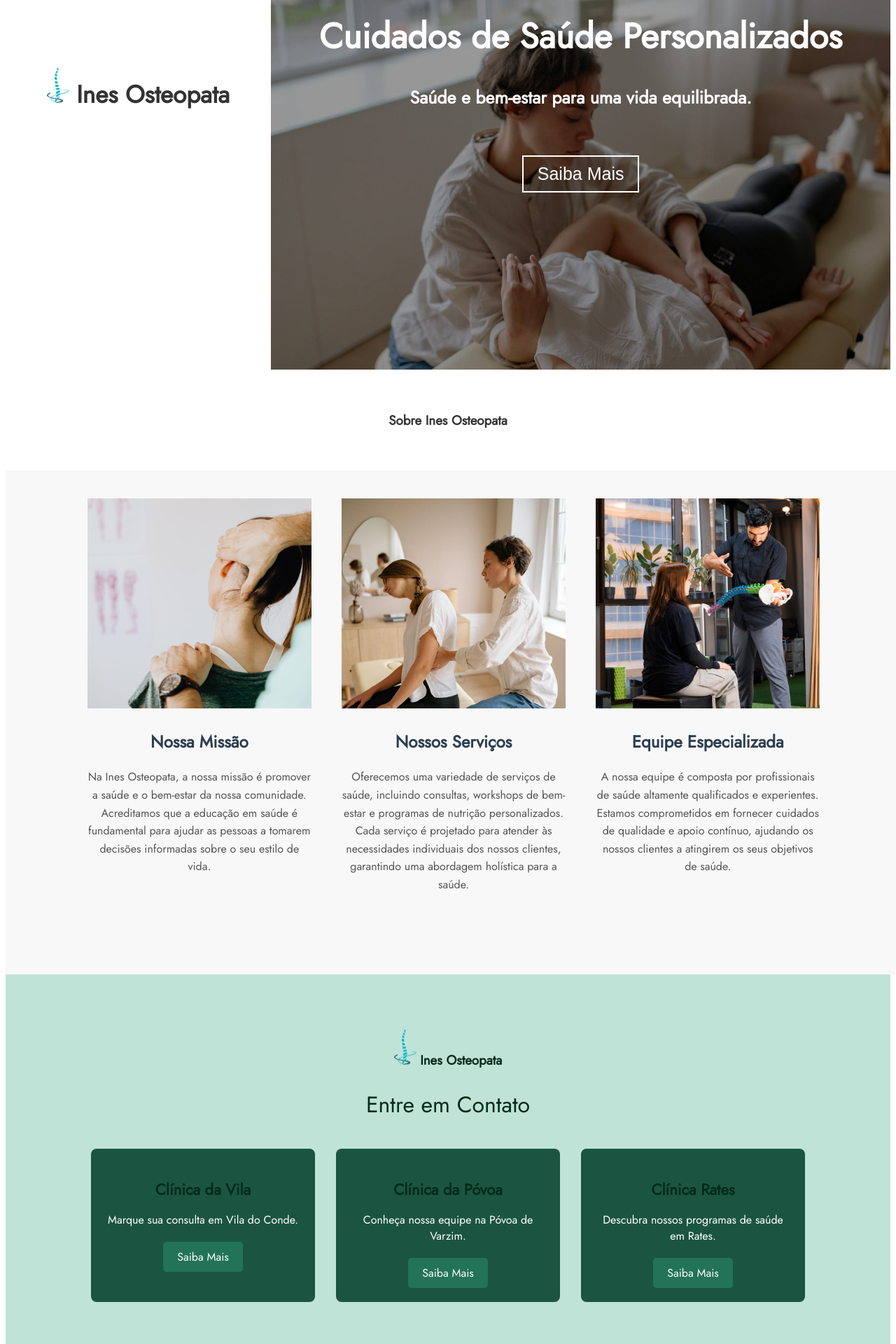
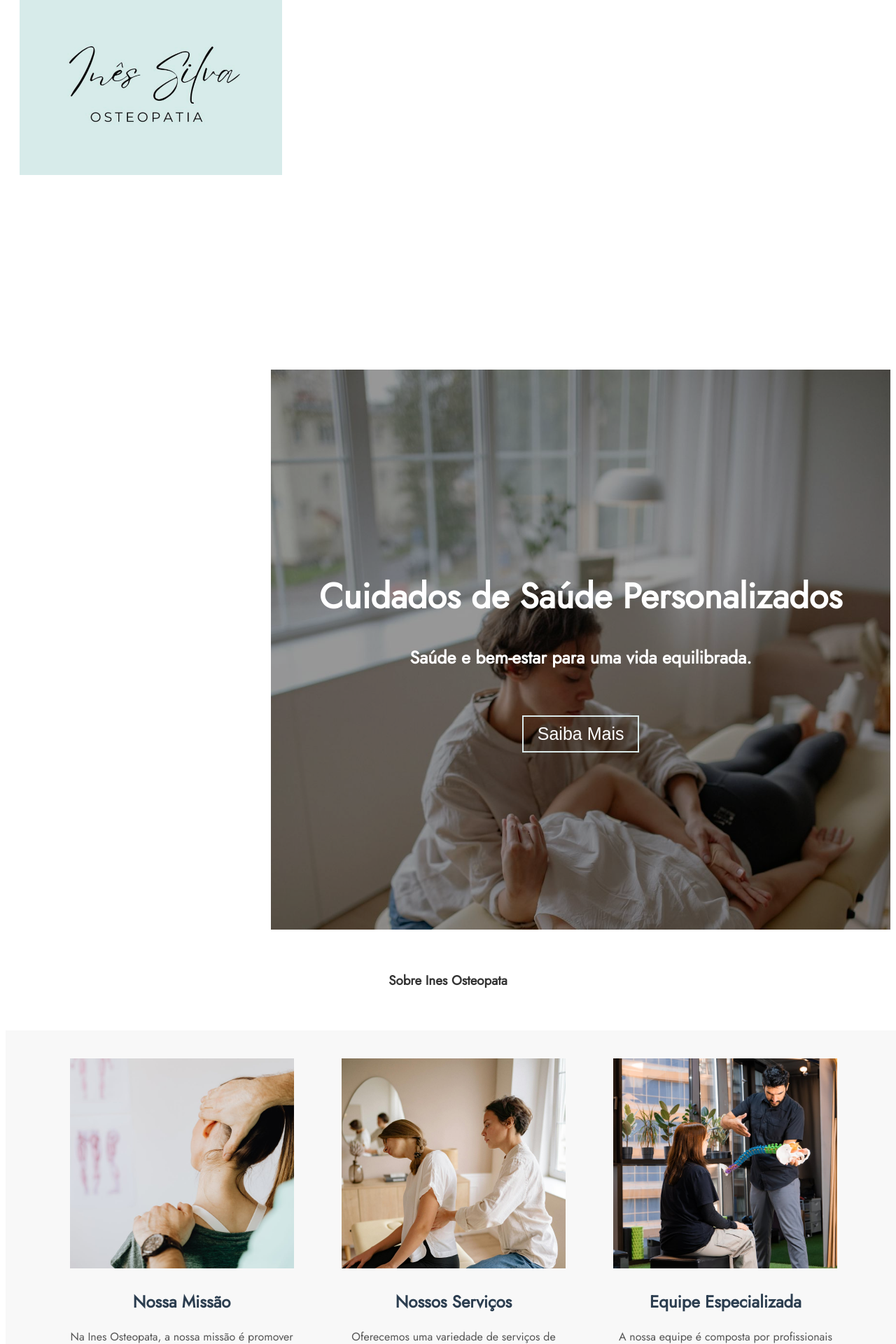
Before and after one commit to WOH2021/inesosteopata, a PHP site: page / in a window 1280 px wide. Shown: the part 280-2200 px from the top of the page at 70% size. Run offline with PHP 8.4, Linux system fonts and the light colour scheme.

Commit message:
paleta de cores ok, ajustando title, logo e imagelanding

```diff
--- a/index.html
+++ b/index.html
@@ -11,7 +11,7 @@
 <body>
 <div id="title">
     <div class="int">
-        <h3><img class="logo" src="assets/images/ineslogo.png"> Ines Osteopata</h3>
+        <img class="logo" src="assets/images/inesosteologo.png">
     </div>
 </div>
 
@@ -45,7 +45,8 @@
 </div>
 
 <div id="contact">
-    <h3><img class="logo" src="assets/images/ineslogo.png"> Ines Osteopata</h3>
+    <!--<h3><img class="logo" src="assets/images/ineslogo.png"> Ines Osteopata</h3>-->
+    <img class="logo" src="assets/images/inesosteologo.png">
     <h2>Entre em Contato</h2>
     <div class="contact-container">
         <div class="contact-card">
--- a/style.css
+++ b/style.css
@@ -3,15 +3,15 @@ import url('https://fonts.googleapis.com/css2?family=Jost:wght@300;400;500;600;7
 
 html, body { margin: 0; padding: 0; width: 100%; overflow-x: hidden; }
 body { font-family: 'Jost', sans-serif; color: #333; }
-.logo { height: 50px; }
+.logo { height: 250px; }
 
 #imagelanding .int { background: rgba(0,0,0,0.4); }
-#imagelanding .int * { color: white; }
+#imagelanding .int * { color: #ffffff; }
 #imagelanding .int h1 { font-size: 50px; }
 #imagelanding .int h3 { font-size: 25px; }
 #imagelanding #knowmore {
     margin-top: 40px;
-    border: 2px solid white;
+    border: 2px solid  #DBEAEA;
     background: none;
     padding: 10px 20px;
     font-size: 25px;
@@ -27,6 +27,11 @@ body { font-family: 'Jost', sans-serif; color: #333; }
     text-align: center;
     padding: 40px 0;
     background: #f8f8f8;
+    display: flex;
+    flex-direction: row;
+    flex-wrap: wrap; /* allows wrapping */
+    justify-content: center;
+    gap: 30px;
 }
 .columnimagecontainer {
     width: 100%;
@@ -52,7 +57,7 @@ body { font-family: 'Jost', sans-serif; color: #333; }
 /* Contact Section */
 #contact {
     clear: both;
-    background: #bfe3d7;
+    background: #DBEAEA;
     color: #002b1b;
     padding: 60px 20px;
     text-align: center;
@@ -69,7 +74,7 @@ body { font-family: 'Jost', sans-serif; color: #333; }
     gap: 30px;
 }
 .contact-card {
-    background: #1b5541;
+    background: #145a32;
     padding: 20px;
     border-radius: 8px;
     width: 280px;
@@ -82,6 +87,7 @@ body { font-family: 'Jost', sans-serif; color: #333; }
 .contact-card h3 {
     font-size: 22px;
     margin-bottom: 15px;
+    color: #ffffff;
 }
 .contact-card p {
     font-size: 16px;
@@ -91,7 +97,7 @@ body { font-family: 'Jost', sans-serif; color: #333; }
 .contact-card a {
     display: inline-block;
     padding: 10px 20px;
-    background: #247b5ecf;
+    background: #01b165;
     color: #ffffff;
     text-decoration: none;
     border-radius: 5px;
@@ -99,15 +105,15 @@ body { font-family: 'Jost', sans-serif; color: #333; }
     transition: background 0.3s ease;
 }
 .contact-card a:hover {
-    background: #07c975;
+    background: #1fd888;
 }
 
 /* Footer */
 footer {
-    background: #1c571c;
+    background: #145a32;
     color: #ecf1ec;
     text-align: center;
-    padding: 20px;
+    padding: 05px;
     font-size: 14px;
 }
 
```
